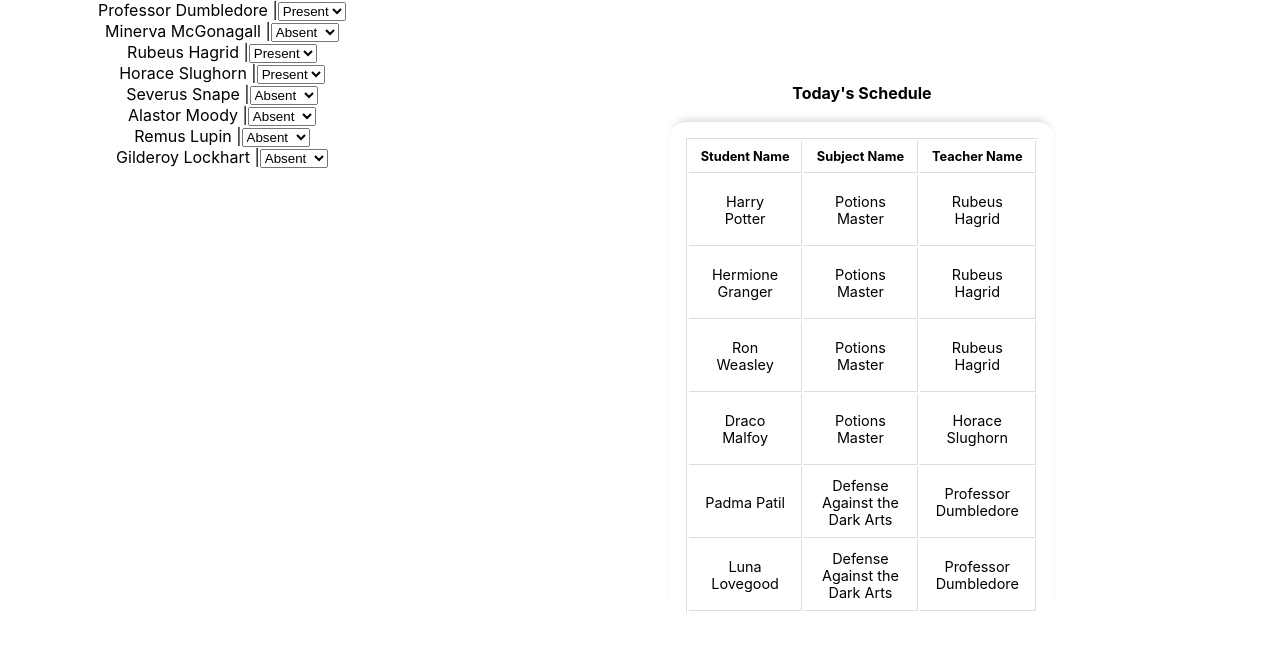
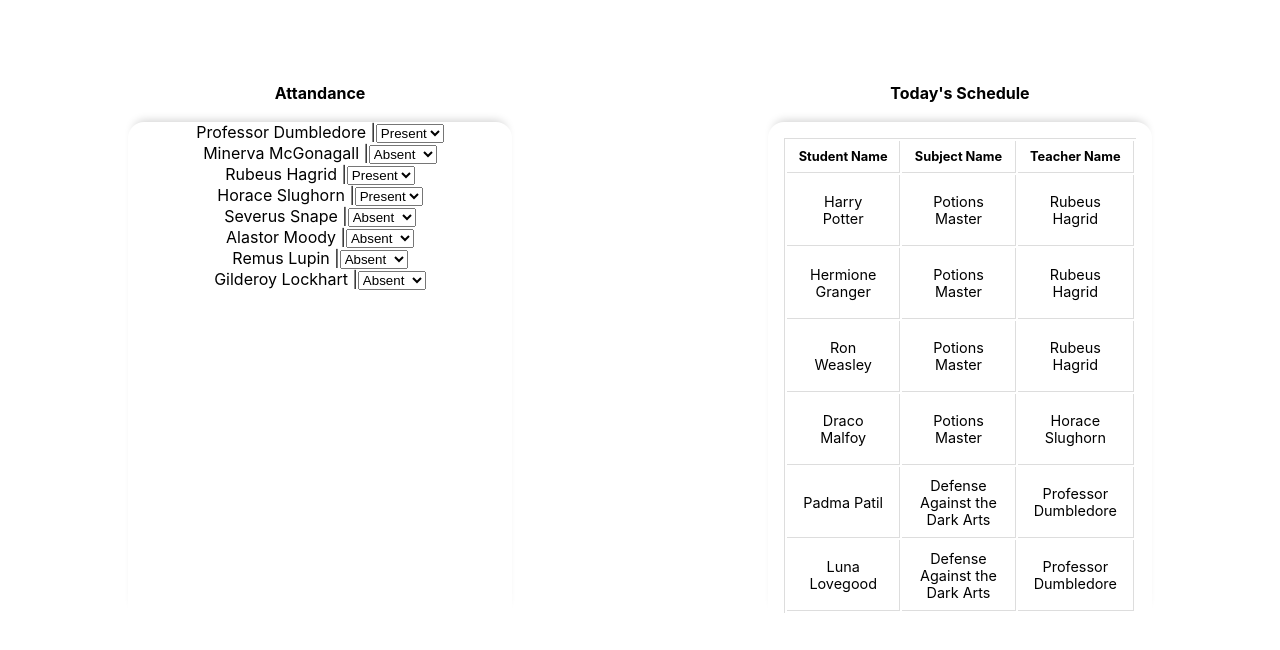
Before and after one commit to sarabs3/hogwarts, a React (Create React App) app: page / in a window 1280 px wide. Shown: the top 650 px of the page. Built offline with nearby package versions, Linux system fonts and the light colour scheme.

Commit message:
Attandance component with styling and test

```diff
--- a/src/components/Attendance/Attendance.tsx
+++ b/src/components/Attendance/Attendance.tsx
@@ -1,16 +1,18 @@
 import { useContext } from 'react';
 import AvailabilityContext from '../../context/AvailabilityContext';
 import TeacherListItem from './components/TeacherListItem';
+import styles from './attandance.module.css';
 
 const Attandance = () => {
     const { teachers } = useContext(AvailabilityContext);
     return (
-        <div>
-            {teachers.map(teacher => (
-                <div key={teacher.id}>
-                    <TeacherListItem teacher={teacher} />
-                </div>
-            ))}
+        <div className={styles.attandanceContainer}>
+            <h4 className={styles.heading}>Attandance</h4>
+            <div className={styles.attandance}>
+                {teachers.map(teacher => (
+                    <TeacherListItem key={teacher.id} teacher={teacher} />
+                ))}
+            </div>
         </div>
     )
 };
--- /dev/null
+++ b/src/components/Attendance/attandance.module.css
@@ -0,0 +1,22 @@
+.attandance {
+    background-color: #fff;
+    width: 60%;
+    border-radius: 1rem;
+    margin: 0 0 10% 0;
+    box-shadow: 0 -7px 10px -6px rgba(0,0,0,0.2);
+    height: 500px;
+}
+.attandanceContainer {
+    display: flex;
+    flex-direction: column;
+    width: 50%;
+    align-items: center;
+}
+.heading {
+    background-color: #fff;
+    margin: 10% 0 0;
+    padding: 1.2rem;
+    width: 40%;
+    border-radius: 1rem 1rem 0 0;
+
+}
```
Also changed, not shown: 1 other file (tests, documents, lock files or other folders).
